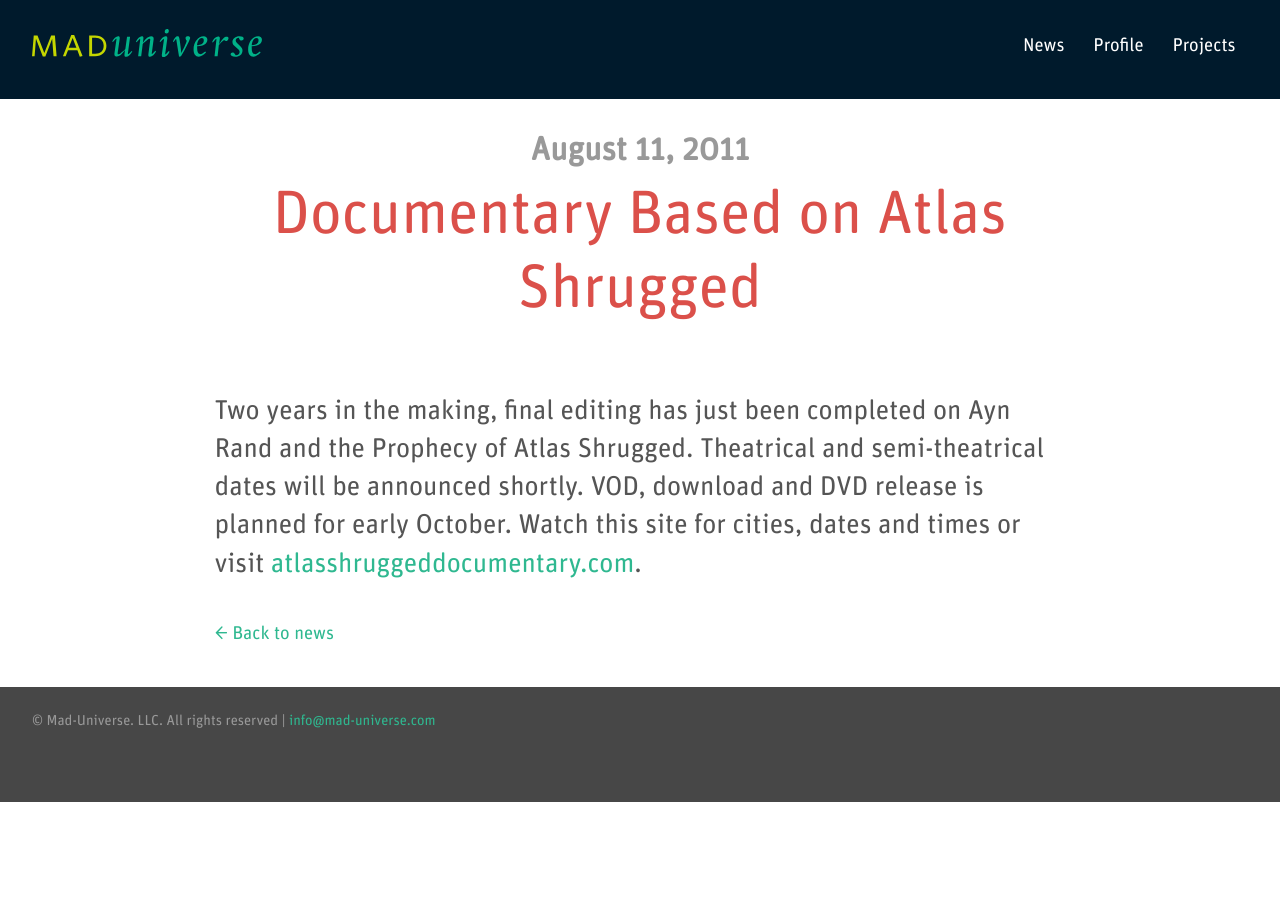
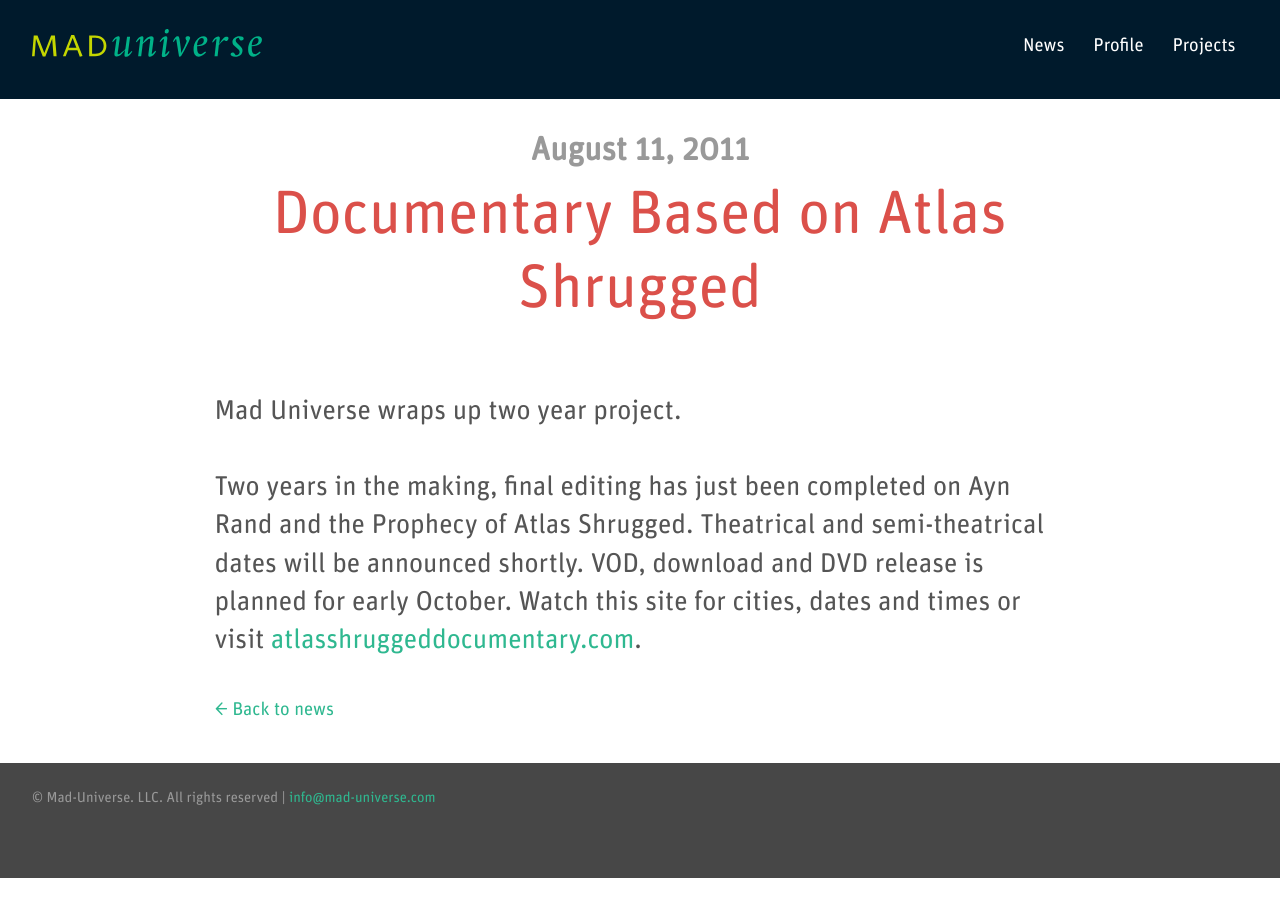
Before and after one commit to jsbarkema/mad-universe.com, a Jekyll site: the page built from _news/documentary-based-on-atlas-shrugged.markdown, in a window 1280 px wide. Built offline with Jekyll 4.4.1, drawn with Linux system fonts in a browser that asks for light colours; some of the changed lines change nothing that is shown.

Commit message:
Revert "Updated Documentary Based On Atlas Shrugged"
This reverts commit 449968068f85c3ac8274c8b08596ad44d001e01e.

```diff
--- a/_news/documentary-based-on-atlas-shrugged.markdown
+++ b/_news/documentary-based-on-atlas-shrugged.markdown
@@ -1,6 +1,6 @@
 ---
 title: Documentary Based on Atlas Shrugged
-date: 2011-08-11 01:29:00 -07:00
+date: 2011-08-11 00:29:00 -07:00
 tags:
 - Ayn Rand
 position: 6
@@ -12,4 +12,7 @@
 layout: news-page
 ---
 
+Mad Universe wraps up two year project.
+
+
 Two years in the making, final editing has just been completed on Ayn Rand and the Prophecy of Atlas Shrugged. Theatrical and semi-theatrical dates will be announced shortly. VOD, download and DVD release is planned for early October. Watch this site for cities, dates and times or visit [atlasshruggeddocumentary.com](http://www.atlasshruggeddocumentary.com).
```
